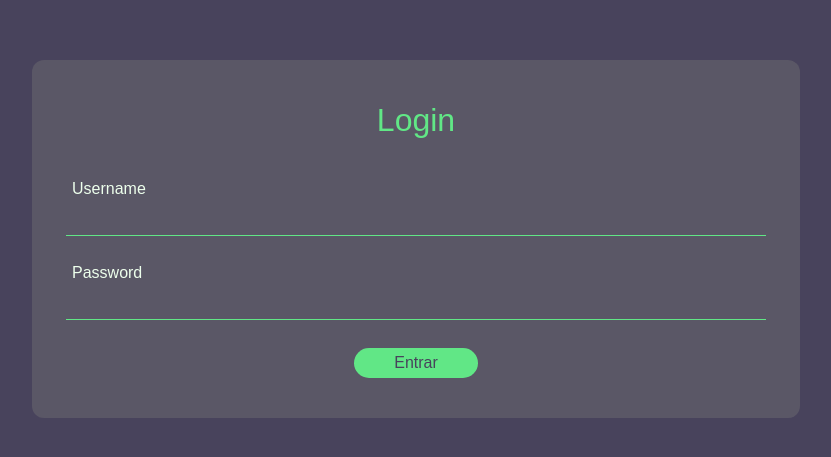
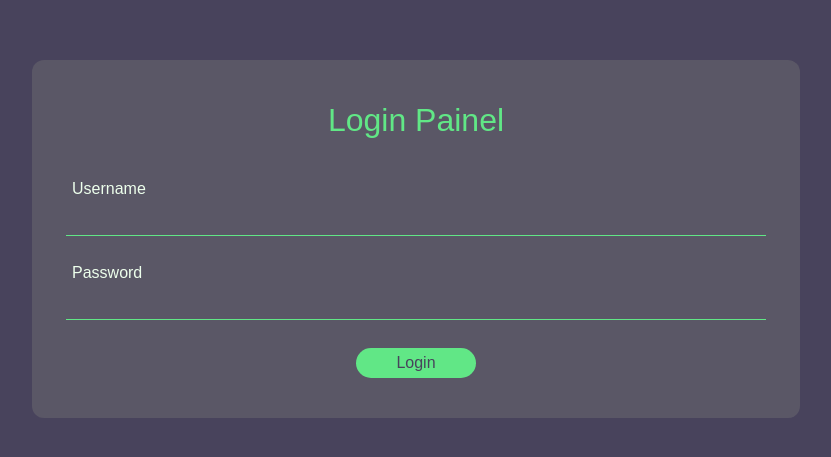
Before and after one commit to kervijhonata/loginJS, a plain HTML site: page index.html in a window 1280 px wide. Shown: the part 145-602 px from the top of the page, without its empty margins (224-1055 px from the left). Drawn offline with Linux system fonts and the light colour scheme.

```diff
--- a/index.html
+++ b/index.html
@@ -11,13 +11,13 @@
     <main>
         <form class="form-login" autocomplete="off" method="post">
             <div class="form-heading">
-                <h1 class="form-title">Login</h1>
+                <h1 class="form-title">Login Painel</h1>
             </div>
             <label for="email">Username</label>
             <input type="email" name="email" id="email"/>
             <label for="password">Password</label>
             <input type="password" name="password" id="password"/>
-            <button type="submit" class="button-submit" id="button-submit">Entrar</button>
+            <button type="submit" class="button-submit" id="button-submit">Login</button>
         </form>
     </main>
     <script type="text/javascript" src="functions.js"></script>
```
